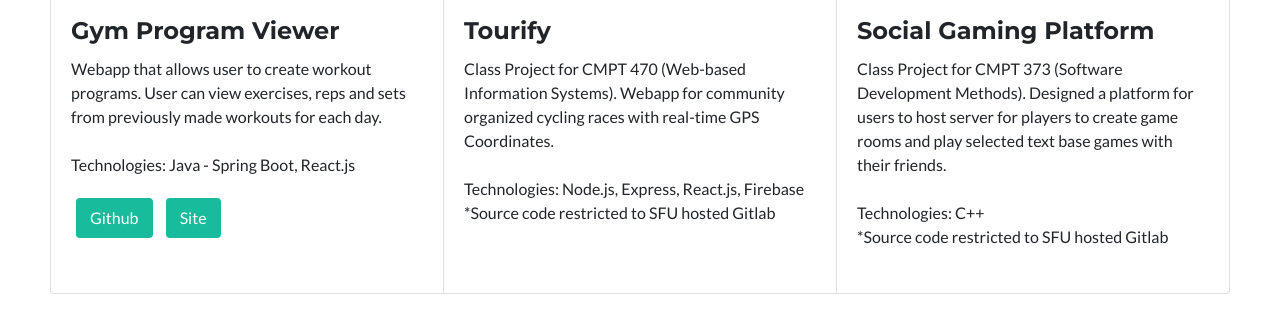
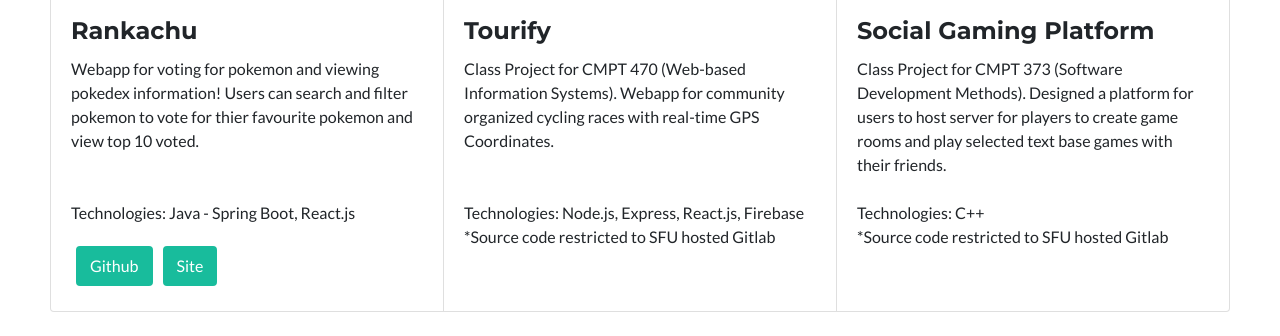
Before and after one commit to anthonytran7757/anthonytran7757.github.io, a plain HTML site: page index.html in a window 1280 px wide. Shown: the part 1018-1354 px from the top of the page. Drawn offline with nearby package versions, Linux system fonts and the light colour scheme.

Commit message:
updated projects

```diff
--- a/index.html
+++ b/index.html
@@ -40,17 +40,15 @@
         <div class="card-group" style="margin: 50px;">
             <div class="card"><img class="card-img-top w-100 d-block">
                 <div class="card-body">
-                    <h4 class="card-title"><strong>Gym Program Viewer</strong></h4>
-                    <p class="card-text">Webapp that allows user to create workout programs. User can view exercises, reps and sets from previously made workouts for each day.<br><br>Technologies: Java - Spring Boot, React.js</p><button class="btn btn-primary" type="a" style="margin: 5px;"><a href="https://github.com/anthonytran7757/GymProgramViewer">Github</a></button>
-                    <button
-                        class="btn btn-primary" type="a" style="margin: 5px;"><a href="https://gym-workout-viewer.herokuapp.com/">Site</a></button>
-                </div>
+                    <h4 class="card-title"><strong>Rankachu</strong></h4>
+                    <p class="card-text">Webapp for voting for pokemon and viewing pokedex information! Users can search and filter pokemon to vote for thier favourite pokemon and view top 10 voted.<br><br><br>Technologies: Java - Spring Boot, React.js</p><button class="btn btn-primary"
+                        type="a" style="margin: 5px;"><a href="https://github.com/anthonytran7757/PokemonRanking">Github</a></button><button class="btn btn-primary" type="a" style="margin: 5px;"><a href="https://rankachu.herokuapp.com/">Site</a></button></div>
             </div>
             <div class="card"><img class="card-img-top w-100 d-block">
                 <div class="card-body">
                     <h4 class="card-title">Tourify</h4>
-                    <p class="card-text">Class Project for CMPT 470 (Web-based Information Systems). Webapp for community organized cycling races with real-time GPS Coordinates.<br><br>Technologies: Node.js, Express, React.js, Firebase<br>*Source code restricted to SFU hosted
-                        Gitlab</p>
+                    <p class="card-text">Class Project for CMPT 470 (Web-based Information Systems). Webapp for community organized cycling races with real-time GPS Coordinates.<br><br><br>Technologies: Node.js, Express, React.js, Firebase<br>*Source code restricted to SFU
+                        hosted Gitlab</p>
                 </div>
             </div>
             <div class="card"><img class="card-img-top w-100 d-block">
```
